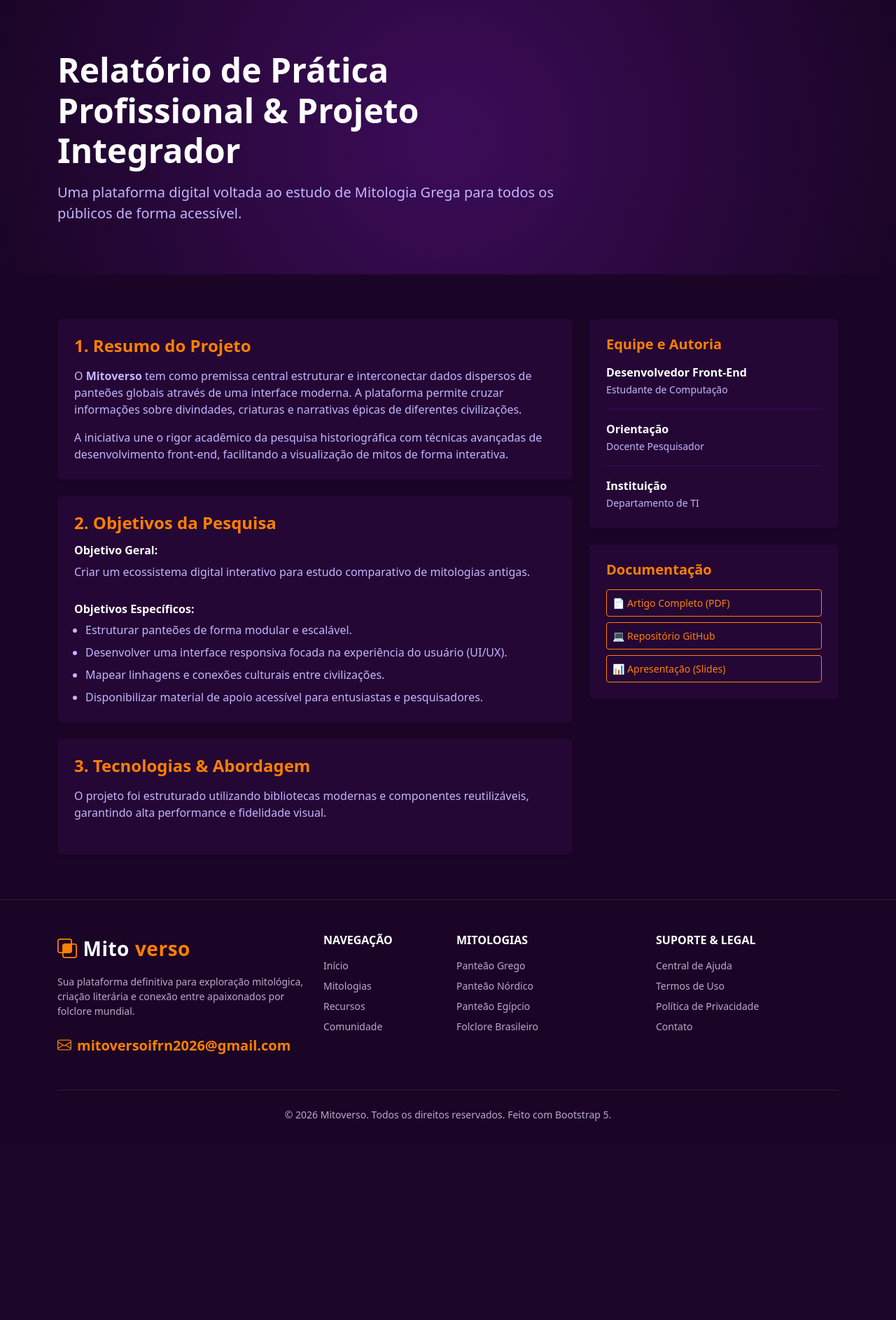
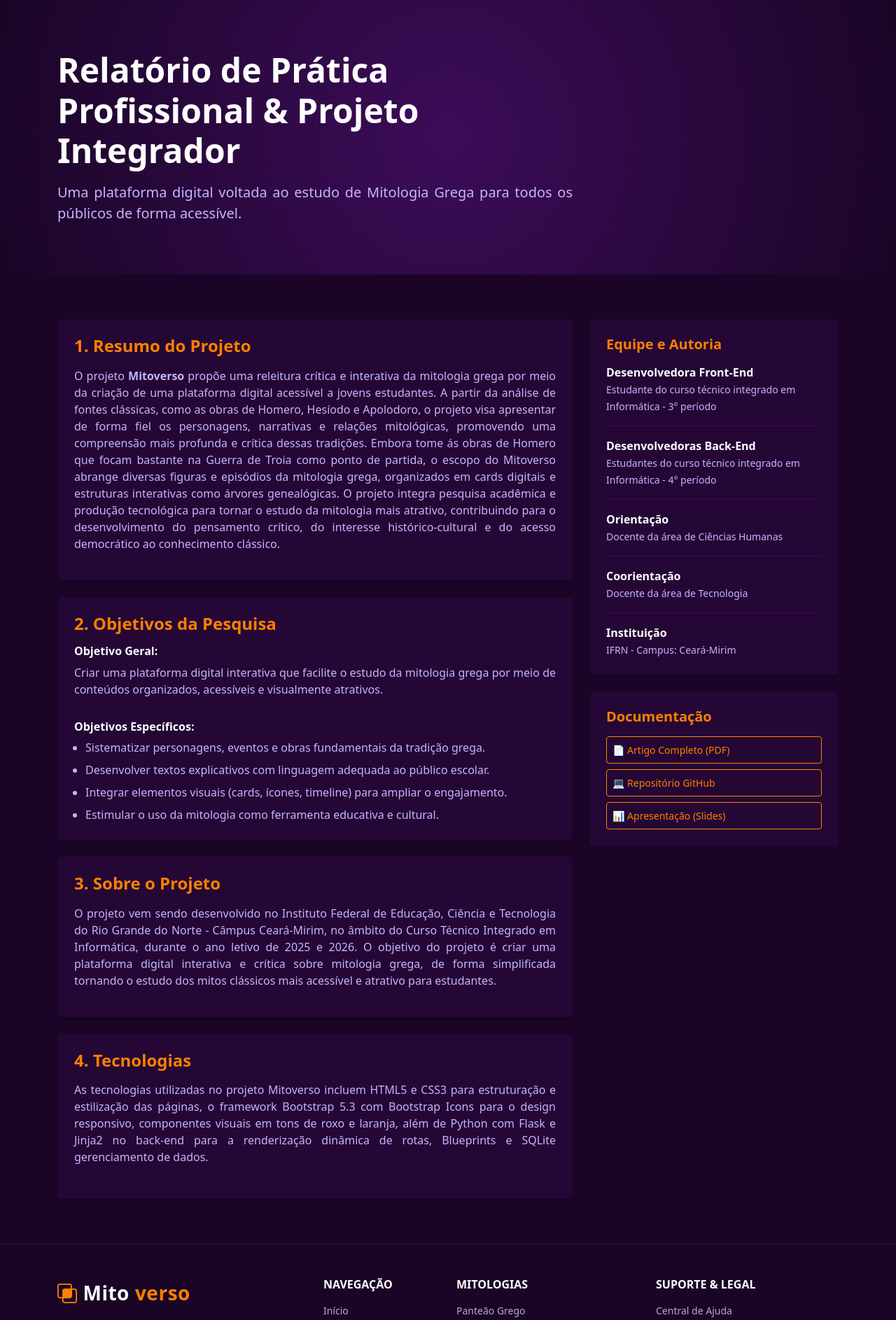
Before and after one commit to JuliaNasc1mento/Mitoverso, a Flask app: page /projeto in a window 1280 px wide. Shown: the part 86-1972 px from the top of the page at 70% size. Before the commit the page ends 1688 px from the top, so only its background shows below. Run offline with Flask 3, Linux system fonts and the light colour scheme; some libraries are stand-ins or nearby versions.

Commit message:
Atualização de textos
Atualização de textos da tela projetos.

```diff
--- a/app/static/css/projeto.css
+++ b/app/static/css/projeto.css
@@ -22,6 +22,7 @@
 
 .text-muted-custom {
   color: #c4b5fd !important;
+  text-align: justify;
 }
 
 .border-purple {
--- a/app/templates/projeto.html
+++ b/app/templates/projeto.html
@@ -27,10 +27,7 @@
                     <div class="card bg-mitoverso-card text-white border-0 p-4 mb-4 shadow-sm">
                         <h2 class="h4 text-orange fw-bold mb-3">1. Resumo do Projeto</h2>
                         <p class="text-muted-custom mb-3">
-                    O <strong>Mitoverso</strong> tem como premissa central estruturar e interconectar dados dispersos de panteões globais através de uma interface moderna. A plataforma permite cruzar informações sobre divindades, criaturas e narrativas épicas de diferentes civilizações.
-                    </p>
-                    <p class="text-muted-custom mb-0">
-                    A iniciativa une o rigor acadêmico da pesquisa historiográfica com técnicas avançadas de desenvolvimento front-end, facilitando a visualização de mitos de forma interativa.
+                        O projeto <strong>Mitoverso</strong> propõe uma releitura crítica e interativa da mitologia grega por meio da criação de uma plataforma digital acessível a jovens estudantes. A partir da análise de fontes clássicas, como as obras de Homero, Hesíodo e Apolodoro, o projeto visa apresentar de forma fiel os personagens, narrativas e relações mitológicas, promovendo uma compreensão mais profunda e crítica dessas tradições. Embora tome ás obras de Homero que focam bastante na Guerra de Troia como ponto de partida, o escopo do Mitoverso abrange diversas figuras e episódios da mitologia grega, organizados em cards digitais e estruturas interativas como árvores genealógicas. O projeto integra pesquisa acadêmica e produção tecnológica para tornar o estudo da mitologia mais atrativo, contribuindo para o desenvolvimento do pensamento crítico, do interesse histórico-cultural e do acesso democrático ao conhecimento clássico.
                         </p>
                     </div>
 
@@ -39,24 +36,32 @@
                         <h2 class="h4 text-orange fw-bold mb-3">2. Objetivos da Pesquisa</h2>
                         <div class="mb-3">
                             <h3 class="h6 text-white fw-bold">Objetivo Geral:</h3>
-                        <p class="text-muted-custom">Criar um ecossistema digital interativo para estudo comparativo de mitologias antigas.</p>
+                            <p class="text-muted-custom">Criar uma plataforma digital interativa que facilite o estudo da mitologia grega por meio de conteúdos organizados, acessíveis e visualmente atrativos.</p>
                         </div>
                         <div>
                             <h3 class="h6 text-white fw-bold">Objetivos Específicos:</h3>
                             <ul class="text-muted-custom mb-0 ps-3">
-                            <li class="mb-2">Estruturar panteões de forma modular e escalável.</li>
-                            <li class="mb-2">Desenvolver uma interface responsiva focada na experiência do usuário (UI/UX).</li>
-                            <li class="mb-2">Mapear linhagens e conexões culturais entre civilizações.</li>
-                            <li>Disponibilizar material de apoio acessível para entusiastas e pesquisadores.</li>
+                                <li class="mb-2">Sistematizar personagens, eventos e obras fundamentais da tradição grega.</li>
+                                <li class="mb-2">Desenvolver textos explicativos com linguagem adequada ao público escolar.</li>
+                                <li class="mb-2">Integrar elementos visuais (cards, ícones, timeline) para ampliar o engajamento.</li>
+                                <li>Estimular o uso da mitologia como ferramenta educativa e cultural.</li>
                             </ul>
                         </div>
                     </div>
 
-                <!-- Metodologia -->
+                    <!-- Sobre -->
+                    <div class="card bg-mitoverso-card text-white border-0 p-4 mb-4 shadow-sm">
+                        <h2 class="h4 text-orange fw-bold mb-3">3. Sobre o Projeto</h2>
+                        <p class="text-muted-custom mb-3">
+                        O projeto vem sendo desenvolvido no Instituto Federal de Educação, Ciência e Tecnologia do Rio Grande do Norte - Câmpus Ceará-Mirim, no âmbito do Curso Técnico Integrado em Informática, durante o ano letivo de 2025 e 2026. O objetivo do projeto é criar uma plataforma digital interativa e crítica sobre mitologia grega, de forma simplificada tornando o estudo dos mitos clássicos mais acessível e atrativo para estudantes.
+                        </p>
+                    </div>
+
+                    <!-- Tecnologias -->
                     <div class="card bg-mitoverso-card text-white border-0 p-4 shadow-sm">
-                    <h2 class="h4 text-orange fw-bold mb-3">3. Tecnologias & Abordagem</h2>
+                        <h2 class="h4 text-orange fw-bold mb-3">4. Tecnologias</h2>
                         <p class="text-muted-custom mb-4">
-                    O projeto foi estruturado utilizando bibliotecas modernas e componentes reutilizáveis, garantindo alta performance e fidelidade visual.
+                        As tecnologias utilizadas no projeto Mitoverso incluem HTML5 e CSS3 para estruturação e estilização das páginas, o framework Bootstrap 5.3 com Bootstrap Icons para o design responsivo, componentes visuais em tons de roxo e laranja, além de Python com Flask e Jinja2 no back-end para a renderização dinâmica de rotas, Blueprints e SQLite gerenciamento de dados.
                         </p>
                     </div>
                 </div>
@@ -68,16 +73,28 @@
                         <h2 class="h5 text-orange fw-bold mb-3">Equipe e Autoria</h2>
                         <ul class="list-unstyled mb-0">
                             <li class="mb-3 pb-3 border-bottom border-purple">
-                  <span class="d-block fw-bold text-white">Desenvolvedor Front-End</span>
-                  <span class="small text-muted-custom">Estudante de Computação</span>
+                                <span class="d-block fw-bold text-white">Desenvolvedora Front-End</span>
+                                <span class="small text-muted-custom">Estudante do curso técnico integrado em Informática - 3° período</span>
                             </li>
+
+                            <li class="mb-3 pb-3 border-bottom border-purple">
+                                <span class="d-block fw-bold text-white">Desenvolvedoras Back-End</span>
+                                <span class="small text-muted-custom">Estudantes do curso técnico integrado em Informática - 4° período</span>
+                            </li>
+
                             <li class="mb-3 pb-3 border-bottom border-purple">
                                 <span class="d-block fw-bold text-white">Orientação</span>
-                  <span class="small text-muted-custom">Docente Pesquisador</span>
+                                <span class="small text-muted-custom">Docente da área de Ciências Humanas</span>
                             </li>
+
+                            <li class="mb-3 pb-3 border-bottom border-purple">
+                                <span class="d-block fw-bold text-white">Coorientação</span>
+                                <span class="small text-muted-custom">Docente da área de Tecnologia</span>
+                            </li>
+
                             <li>
                                 <span class="d-block fw-bold text-white">Instituição</span>
-                  <span class="small text-muted-custom">Departamento de TI</span>
+                                <span class="small text-muted-custom">IFRN - Campus: Ceará-Mirim</span>
                             </li>
                         </ul>
                     </div>
@@ -92,7 +109,6 @@
                         </div>
                     </div>
                 </div>
-
             </div>
         </div>
     </section>
```
Lines whose indentation alone changed are shown as unchanged.
